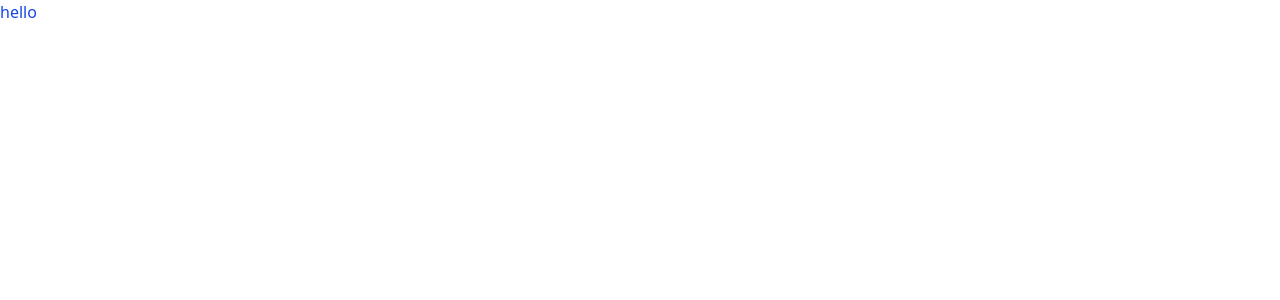
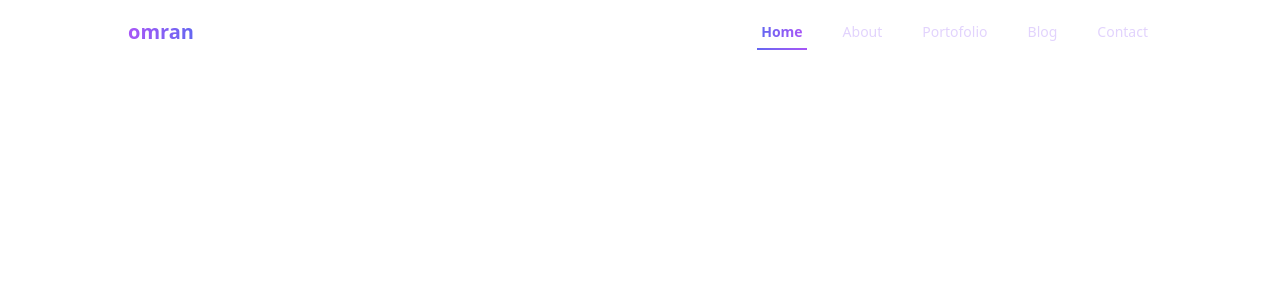
Before and after one commit to OmranInTech/Portfolio-website, a React (Vite) app: page / in a window 1280 px wide. Shown: the top 300 px of the page. Built offline with nearby package versions, Linux system fonts and the light colour scheme.

Commit message:
navbar added

```diff
--- a/package.json
+++ b/package.json
@@ -14,6 +14,7 @@
   },
   "dependencies": {
     "@tailwindcss/vite": "^4.1.18",
+    "lucide-react": "^0.563.0",
     "react": "^19.2.0",
     "react-dom": "^19.2.0",
     "tailwindcss": "^4.1.18"
--- a/src/App.jsx
+++ b/src/App.jsx
@@ -1,10 +1,11 @@
+import Navbar from "./components/Navbar";
 
-function hello() {
+function App() {
   return (
     <>
-    <h1 className="text-blue-700">hello </h1>
+    <Navbar />
     </>
   )
 }
 
-export default hello;
+export default App;
--- /dev/null
+++ b/src/components/Navbar.jsx
@@ -0,0 +1,175 @@
+import React, { useState, useEffect } from "react";
+import { Menu, X } from "lucide-react";
+
+const Navbar = () => {
+    const [isOpen, setIsOpen] = useState(false);
+    const [scrolled, setScrolled] = useState(false);
+    const [activeSection, setActiveSection] = useState("Home");
+
+    const navItems = [
+        { href: "#Home", label: "Home" },
+        { href: "#About", label: "About" },
+        { href: "#Portofolio", label: "Portofolio" },
+        {href: "blog" , label: "Blog" },
+        { href: "#Contact", label: "Contact" },
+    ];
+
+    useEffect(() => {
+        const handleScroll = () => {
+            setScrolled(window.scrollY > 20);
+            const sections = navItems.map(item => {
+                const section = document.querySelector(item.href);
+                if (section) {
+                    return {
+                        id: item.href.replace("#", ""),
+                        offset: section.offsetTop - 550,
+                        height: section.offsetHeight
+                    };
+                }
+                return null;
+            }).filter(Boolean);
+
+            const currentPosition = window.scrollY;
+            const active = sections.find(section =>
+                currentPosition >= section.offset &&
+                currentPosition < section.offset + section.height
+            );
+
+            if (active) {
+                setActiveSection(active.id);
+            }
+        };
+
+        window.addEventListener("scroll", handleScroll);
+        handleScroll();
+        return () => window.removeEventListener("scroll", handleScroll);
+    }, []);
+
+    useEffect(() => {
+        if (isOpen) {
+            document.body.style.overflow = 'hidden';
+        } else {
+            document.body.style.overflow = 'unset';
+        }
+    }, [isOpen]);
+
+    const scrollToSection = (e, href) => {
+        e.preventDefault();
+        const section = document.querySelector(href);
+        if (section) {
+            const top = section.offsetTop - 100;
+            window.scrollTo({
+                top: top,
+                behavior: "smooth"
+            });
+        }
+        setIsOpen(false);
+    };
+
+    return (
+        <nav
+            className={`fixed w-full top-0 z-50 transition-all duration-500 ${
+                isOpen
+                    ? "bg-[#030014]"
+                    : scrolled
+                    ? "bg-[#030014]/50 backdrop-blur-xl"
+                    : "bg-transparent"
+            }`}
+        >
+            <div className="mx-auto px-[5%] sm:px-[5%] lg:px-[10%]">
+                <div className="flex items-center justify-between h-16">
+                    {/* Logo */}
+                    <div className="flex-shrink-0">
+                        <a
+                            href="#Home"
+                            onClick={(e) => scrollToSection(e, "#Home")}
+                            className="text-xl font-bold bg-gradient-to-r from-[#a855f7] to-[#6366f1] bg-clip-text text-transparent"
+                        >
+                            omran
+                        </a>
+                    </div>
+
+                    {/* Desktop Navigation */}
+                    <div className="hidden md:block">
+                        <div className="ml-8 flex items-center space-x-8">
+                            {navItems.map((item) => (
+                                <a
+                                    key={item.label}
+                                    href={item.href}
+                                    onClick={(e) => scrollToSection(e, item.href)}
+                                    className="group relative px-1 py-2 text-sm font-medium"
+                                >
+                                    <span
+                                        className={`relative z-10 transition-colors duration-300 ${
+                                            activeSection === item.href.substring(1)
+                                                ? "bg-gradient-to-r from-[#6366f1] to-[#a855f7] bg-clip-text text-transparent font-semibold"
+                                                : "text-[#e2d3fd] group-hover:text-white"
+                                        }`}
+                                    >
+                                        {item.label}
+                                    </span>
+                                    <span
+                                        className={`absolute bottom-0 left-0 w-full h-0.5 bg-gradient-to-r from-[#6366f1] to-[#a855f7] transform origin-left transition-transform duration-300 ${
+                                            activeSection === item.href.substring(1)
+                                                ? "scale-x-100"
+                                                : "scale-x-0 group-hover:scale-x-100"
+                                        }`}
+                                    />
+                                </a>
+                            ))}
+                        </div>
+                    </div>
+
+                    {/* Mobile Menu Button */}
+                    <div className="md:hidden">
+                        <button
+                            onClick={() => setIsOpen(!isOpen)}
+                            className={`relative p-2 text-[#e2d3fd] hover:text-white transition-transform duration-300 ease-in-out transform ${
+                                isOpen ? "rotate-90 scale-125" : "rotate-0 scale-100"
+                            }`}
+                        >
+                            {isOpen ? (
+                                <X className="w-6 h-6" />
+                            ) : (
+                                <Menu className="w-6 h-6" />
+                            )}
+                        </button>
+                    </div>
+                </div>
+            </div>
+
+            {/* Mobile Menu */}
+            <div
+                className={`md:hidden transition-all duration-300 ease-in-out ${
+                    isOpen
+                        ? "max-h-screen opacity-100"
+                        : "max-h-0 opacity-0 overflow-hidden"
+                }`}
+            >
+                <div className="px-4 py-6 space-y-4">
+                    {navItems.map((item, index) => (
+                        <a
+                            key={item.label}
+                            href={item.href}
+                            onClick={(e) => scrollToSection(e, item.href)}
+                            className={`block px-4 py-3 text-lg font-medium transition-all duration-300 ease ${
+                                activeSection === item.href.substring(1)
+                                    ? "bg-gradient-to-r from-[#6366f1] to-[#a855f7] bg-clip-text text-transparent font-semibold"
+                                    : "text-[#e2d3fd] hover:text-white"
+                            }`}
+                            style={{
+                                transitionDelay: `${index * 100}ms`,
+                                transform: isOpen ? "translateX(0)" : "translateX(50px)",
+                                opacity: isOpen ? 1 : 0,
+                            }}
+                        >
+                            {item.label}
+                        </a>
+                    ))}
+                </div>
+            </div>
+        </nav>
+    );
+};
+
+export default Navbar;
```
Also changed, not shown: 1 other file (tests, documents, lock files or other folders).
